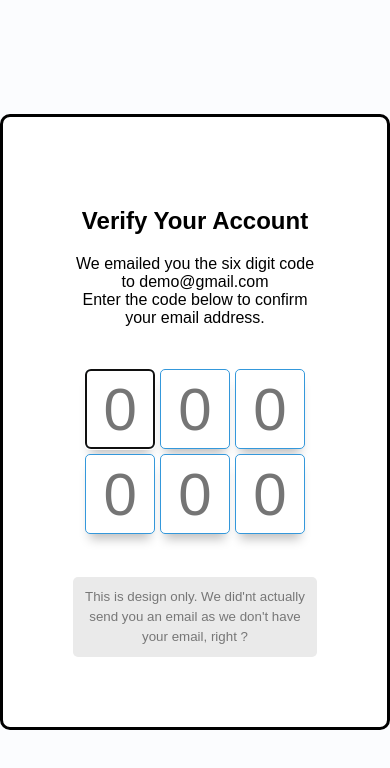
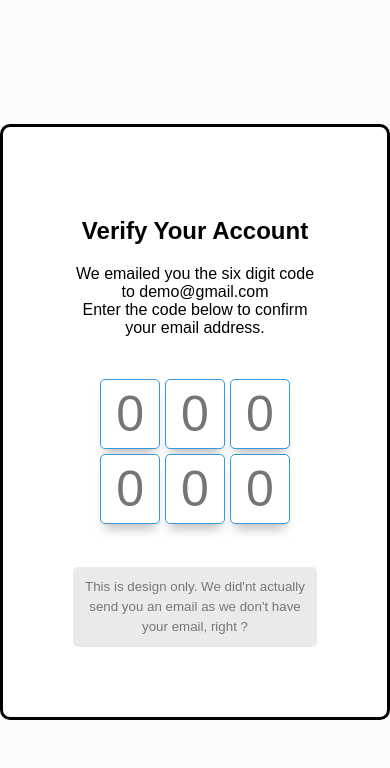
Before and after one commit to akshay01barve/Account_Verify, a plain HTML site: page index.html in a window 390 px wide. Drawn offline with Linux system fonts and the light colour scheme; a web font is replaced by a local one.

Commit message:
Update style.css
input focus

```diff
--- a/style.css
+++ b/style.css
@@ -1,69 +1,82 @@
-@import url("https://fonts.googleapis.com/css?family=MykuL300,700&display=swap");
-*{
-  box-sizing:border-box;
-}
-body{
-  background-color:#fbfcfe;
-  font-family:"Muli" ,sans-serif;
-  display:flex;
-  align-items:center;
-  justify-content:center;
-  height:100vh;
-  overflow: hidden;
-  margin:0;
+@import url("https://fonts.googleapis.com/css2?family=Muli:wght@300;700&display=swap");
+
+* {
+  box-sizing: border-box;
 }
 
-.container{
-  background-color:#fff;
-  border:3px #000 solid;
-  border-radius:10px;
-  padding:70px;
-  max-width:1000px;
-  text-align:center;
-}
-.code-container{
-  display:flex;
-  align-items:center;
-  justify-content:center;
-  margin:40px 0;
-}
-.code{
-  border-radius:5px;
-  font-size:75px;
-  height:120px;
-  width:100px;
-  border: 1px solid #eee;
-  margin:1%;
-  text-align:center;
-  font-weight:300;
-  -moz-appearance:textfield;
-
+body {
+  background-color: #fbfcfe;
+  font-family: "Muli", sans-serif;
+  display: flex;
+  align-items: center;
+  justify-content: center;
+  height: 100vh;
+  overflow: hidden;
+  margin: 0;
 }
 
-.code::-webkit-outer-spin-button,
-.code::-webkit-inner-spin-button{
-  -webkit-appearance:none;
-  margin:0;
+.container {
+  background-color: #fff;
+  border: 3px #000 solid;
+  border-radius: 10px;
+  padding: 70px;
+  max-width: 1000px;
+  text-align: center;
 }
-.code:valid{
-  border-color:#3498db;
-  box-shadow:0 10px 10px -5px rgba(0,0,0,0.25);
+
+.code-container {
+  display: flex;
+  align-items: center;
+  justify-content: center;
+  margin: 40px 0;
 }
-.info{
-  background-color:#eaeaea;
-  display:inline-block;
-  padding:10px;
-  line-height:20px;
-  max-width:400px;
-  color:#777;
-  border-radius:5px;
+
+.code {
+  border-radius: 5px;
+  font-size: 75px;
+  height: 110px;
+  width: 90px;
+  border: 1px solid #eee;
+  margin: 1%;
+  text-align: center;
+  font-weight: 300;
+  -moz-appearance: textfield;
 }
-@media (max-width:600px){
-  .code-container{
-    flex-wrap:wrap;
+
+.code::-webkit-inner-spin-button,
+.code::-webkit-outer-spin-button {
+  -webkit-appearance: none;
+  margin: 0;
+}
+
+.code:valid {
+  border-color: #3498db;
+  box-shadow: 0 10px 10px -5px rgba(0, 0, 0, 0.25);
+}
+
+.info {
+  background-color: #eaeaea;
+  display: inline-block;
+  padding: 10px;
+  line-height: 20px;
+  max-width: 400px;
+  color: #777;
+  border-radius: 5px;
+}
+
+@media (max-width: 800px) {
+  .code-container {
+    flex-wrap: wrap;
   }
-  .code{
-    font-size:60px;
-    height:80px;
-    max-width:70px;
-  }}
+
+  .code {
+    font-size: 50px;
+    height: 70px;
+    max-width: 60px;
+  }
+}
+input:focus{
+		outline: none !important;
+        border-color: #719ECE;
+        box-shadow: 0px 0px 10px #719ECE;
+	}
```
